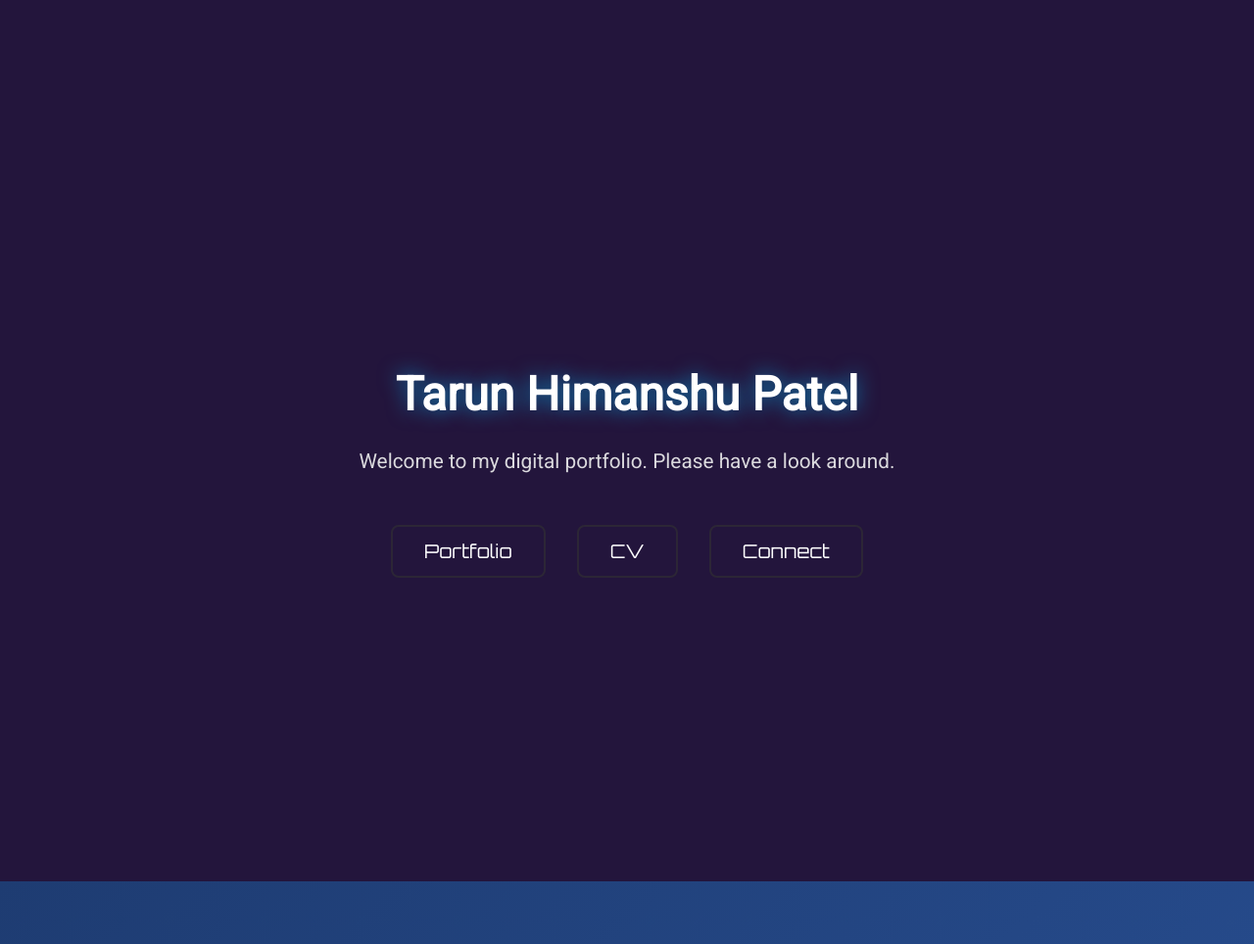
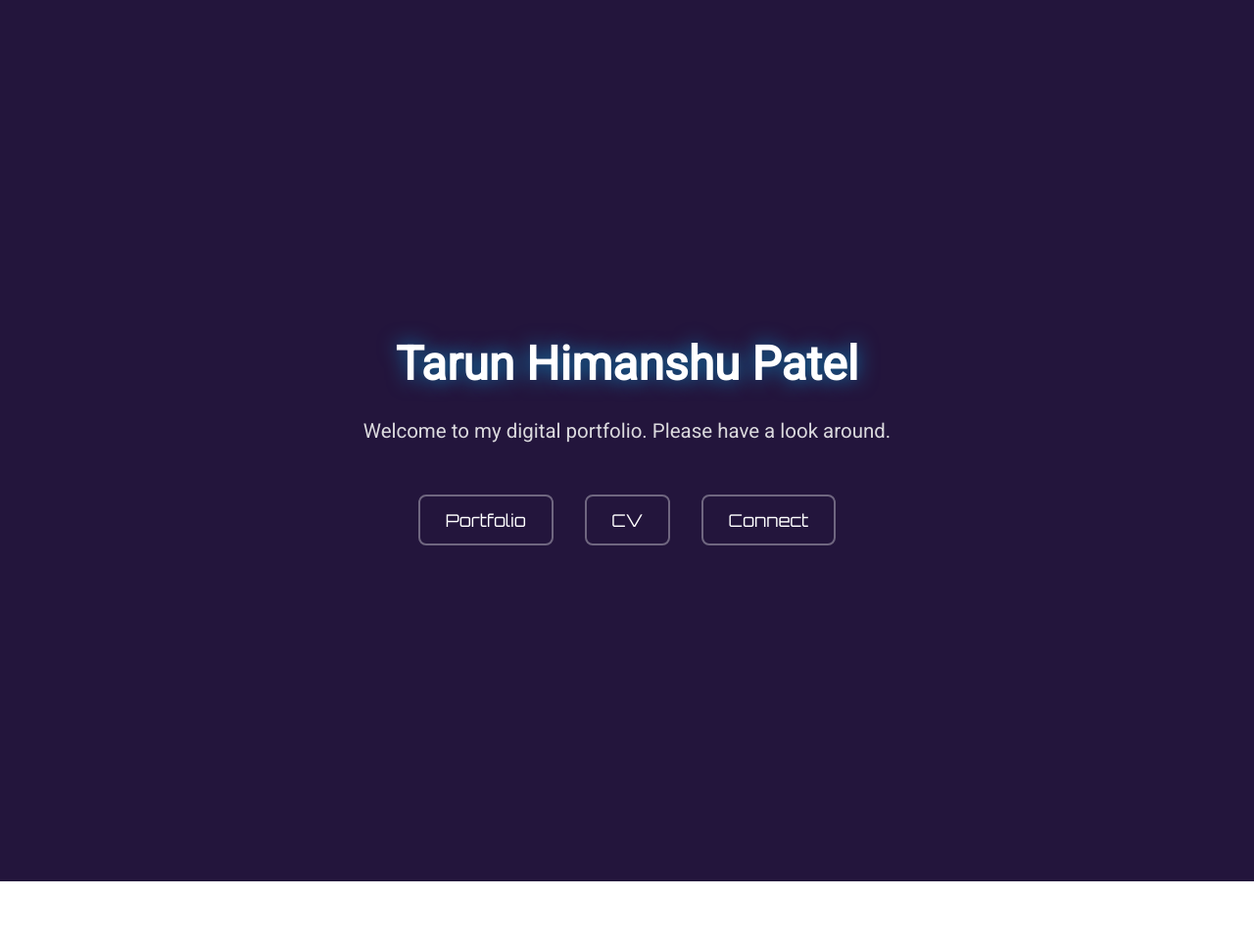
Before and after one commit to TarunPatel03/tarunpatel03.github.io, a Jekyll site: the page built from index.html, in a window 1280 px wide. Shown: the whole page at 98% size. Built offline with Jekyll 4.4.1, drawn with Linux system fonts in a browser that asks for light colours; a script that is not in the unit is left out; after the commit the page ends 900 px from its top, so only the background shows below that.

Commit message:
outlook 1.3

```diff
--- a/assets/css/custom.css
+++ b/assets/css/custom.css
@@ -1,68 +1,44 @@
-/* General styles for all pages */
-body, html {
+/* ---------- Base & resets ---------- */
+*, *::before, *::after { box-sizing: border-box; }
+
+html, body {
   height: 100%;
   margin: 0;
   padding: 0;
   font-family: 'Roboto', sans-serif;
 }
 
-/* Default page styling */
 body {
   color: #333;
-  background: #fff;
+  background: #fff; /* default light pages */
 }
 
-/* Home page specific styling */
+/* Wrapper to keep content above Vanta */
+.page-wrap {
+  position: relative;
+  z-index: 1;
+}
+
+/* ---------- Home (Vanta) ---------- */
 .home-body {
-  color: white;
-  background: linear-gradient(135deg, #1e3c72 0%, #2a5298 100%);
-  height: 100vh;
+  /* Let Vanta show through */
+  background: transparent;
+  min-height: 100svh;      /* better mobile viewport behavior */
   overflow-x: hidden;
   position: relative;
 }
 
-/* Vanta background container */
+/* Vanta background layer */
 #vanta-bg {
   position: fixed;
-  top: 0;
-  left: 0;
+  inset: 0;
   width: 100%;
   height: 100%;
-  z-index: -1;
+  z-index: 0;              /* behind content, above body */
+  pointer-events: none;    /* keep UI clickable */
 }
 
-
-.portfolio-grid {
-  display: grid;
-  grid-template-columns: repeat(auto-fit, minmax(300px, 1fr));
-  gap: 2rem;
-  padding: 3rem;
-}
-
-.portfolio-card {
-  background-color: #111;
-  padding: 2rem;
-  border-radius: 8px;
-  box-shadow: 0 0 10px rgba(0,0,0,0.7);
-  transition: transform 0.3s ease;
-}
-
-.portfolio-card:hover {
-  transform: translateY(-10px);
-}
-
-.portfolio-card a {
-  color: #c5924f;
-  text-decoration: none;
-}
-
-.portfolio-card a:hover {
-  text-decoration: underline;
-}
-
-
-
-/* Default navigation for all pages */
+/* ---------- Navigation ---------- */
 nav {
   background: transparent;
   padding: 1rem;
@@ -71,25 +47,26 @@
   gap: 2rem;
   position: sticky;
   top: 0;
-  z-index: 2;
+  z-index: 2;              /* above Vanta and content */
   box-shadow: none;
 }
 
+/* Default (light pages) */
 nav a {
-  color: #fffefe;
-  font-size: 1.2rem;
+  color: #222;
+  font-size: 1.1rem;
   text-decoration: none;
-  padding: 0.8rem 2rem;
-  border: 2px solid rgba(51, 51, 51, 0.6);
+  padding: 0.7rem 1.4rem;
+  border: 2px solid rgba(51, 51, 51, 0.2);
   border-radius: 8px;
   background-color: transparent;
-  transition: all 0.3s ease;
+  transition: transform 0.3s ease, color 0.3s ease, border-color 0.3s ease, background-color 0.3s ease;
   font-weight: 500;
   font-family: 'Orbitron', sans-serif;
 }
 
 nav a:hover {
-  background-color: rgba(51, 51, 51, 0.1);
+  background-color: rgba(51, 51, 51, 0.06);
   border-color: #ffaa00;
   color: #ffaa00;
   transform: translateY(-2px);
@@ -101,47 +78,23 @@
   color: #ffaa00;
 }
 
-.project-stack {
-  display: flex;
-  flex-direction: column;
-  gap: 1.2rem;
-  margin-top: 2rem;
-  align-items: center;
+/* Dark override for home (Vanta) */
+.home-body nav a {
+  color: #fffefe;
+  border-color: rgba(255, 255, 255, 0.35);
+}
+.home-body nav a:hover,
+.home-body nav a.active {
+  background-color: rgba(255, 255, 255, 0.08);
+  border-color: #ffaa00;
+  color: #ffaa00;
 }
 
-.project-card {
-  background-color: rgba(0, 0, 0, 0.4);
-  border-left: 6px solid #03a9f4;
-  border-radius: 6px;
-  padding: 1rem 1.5rem;
-  width: 90%;
-  max-width: 800px;
-  color: #fff;
-  text-align: left;
-  box-shadow: 0 4px 12px rgba(0, 0, 0, 0.3);
-  transition: transform 0.2s ease, background-color 0.2s ease;
-}
-
-.project-card a {
-  color: #fff;
-  font-size: 1.25rem;
-  text-decoration: none;
-  display: block;
-}
-
-.project-card:hover {
-  background-color: rgba(0, 0, 0, 0.6);
-  transform: translateY(-4px);
-}
-
-.project-card a:hover {
-  color: #ddd;
-}
-
+/* ---------- Hero ---------- */
 .hero-wrapper {
   position: relative;
   z-index: 1;
-  height: 100vh;
+  min-height: 100svh;
   display: flex;
   flex-direction: column;
   align-items: center;
@@ -151,12 +104,10 @@
   background: transparent;
 }
 
-.hero-center {
-  max-width: 900px;
-}
+.hero-center { max-width: 900px; }
 
 .hero-title {
-  font-size: 3rem;
+  font-size: clamp(2rem, 4vw, 3rem);
   margin-bottom: 1.5rem;
   color: #ffffff;
   text-shadow: 0 0 20px rgba(0, 191, 255, 0.6);
@@ -164,7 +115,7 @@
 }
 
 .hero-description {
-  font-size: 1.3rem;
+  font-size: clamp(1rem, 1.6vw, 1.3rem);
   margin-bottom: 3rem;
   opacity: 0.9;
   max-width: 700px;
@@ -183,20 +134,19 @@
 }
 
 .hero-btn {
-  font-size: 1.2rem;
+  font-size: 1.1rem;
   font-family: 'Orbitron', sans-serif;
   color: #ffffff;
   text-decoration: none;
-  padding: 0.8rem 2rem;
-  border: 2px solid rgba(51, 51, 51, 0.6);
+  padding: 0.8rem 1.6rem;
+  border: 2px solid rgba(255, 255, 255, 0.35);
   border-radius: 8px;
   background-color: transparent;
-  transition: all 0.3s ease;
+  transition: transform 0.3s ease, color 0.3s ease, border-color 0.3s ease, background-color 0.3s ease;
   font-weight: 500;
 }
-
 .hero-btn:hover {
-  background-color: rgba(51, 51, 51, 0.1);
+  background-color: rgba(255, 255, 255, 0.08);
   border-color: #ffaa00;
   color: #ffaa00;
   transform: translateY(-2px);
@@ -204,7 +154,7 @@
 
 .hero-link-description {
   font-size: 1rem;
-  opacity: 0.85;
+  opacity: 0.9;
   color: #f0f0f0;
   max-width: 600px;
   line-height: 1.8;
@@ -213,12 +163,10 @@
   margin-left: auto;
   margin-right: auto;
 }
-
 .hero-link-description p {
   margin: 0.8rem 0;
   padding: 0.5rem 0;
 }
-
 .hero-link-description strong {
   display: inline-block;
   min-width: 85px;
@@ -226,14 +174,73 @@
   font-weight: 600;
 }
 
+/* ---------- Portfolio ---------- */
+.portfolio-grid {
+  display: grid;
+  grid-template-columns: repeat(auto-fit, minmax(300px, 1fr));
+  gap: 2rem;
+  padding: 3rem;
+}
 
+.portfolio-card {
+  background-color: #111;
+  padding: 2rem;
+  border-radius: 8px;
+  box-shadow: 0 0 10px rgba(0,0,0,0.7);
+  transition: transform 0.3s ease, background-color 0.3s ease;
+}
+.portfolio-card:hover {
+  transform: translateY(-10px);
+}
+.portfolio-card a {
+  color: #d3a56b; /* slightly lighter for better contrast on #111 */
+  text-decoration: none;
+}
+.portfolio-card a:hover {
+  text-decoration: underline;
+}
+
+/* Project stack list */
+.project-stack {
+  display: flex;
+  flex-direction: column;
+  gap: 1.2rem;
+  margin-top: 2rem;
+  align-items: center;
+}
+.project-card {
+  background-color: rgba(0, 0, 0, 0.4);
+  border-left: 6px solid #03a9f4;
+  border-radius: 6px;
+  padding: 1rem 1.5rem;
+  width: 90%;
+  max-width: 800px;
+  color: #fff;
+  text-align: left;
+  box-shadow: 0 4px 12px rgba(0, 0, 0, 0.3);
+  transition: transform 0.2s ease, background-color 0.2s ease;
+}
+.project-card a {
+  color: #fff;
+  font-size: 1.15rem;
+  text-decoration: none;
+  display: block;
+}
+.project-card:hover {
+  background-color: rgba(0, 0, 0, 0.6);
+  transform: translateY(-4px);
+}
+.project-card a:hover {
+  color: #ddd;
+}
+
+/* ---------- Motion & Animations ---------- */
+@media (prefers-reduced-motion: reduce) {
+  * { animation: none !important; transition: none !important; }
+}
+
+/* Optional (defined if you want to use it) */
 @keyframes fadeIn {
-  from {
-    opacity: 0;
-    transform: translateY(30px);
-  }
-  to {
-    opacity: 1;
-    transform: translateY(0);
-  }
+  from { opacity: 0; transform: translateY(30px); }
+  to   { opacity: 1; transform: translateY(0); }
 }
```
Also changed, not shown: _layouts/default.html (+48 -8 lines).
